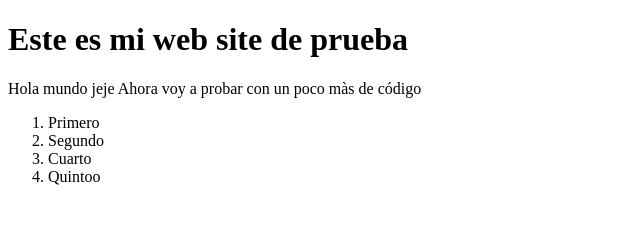
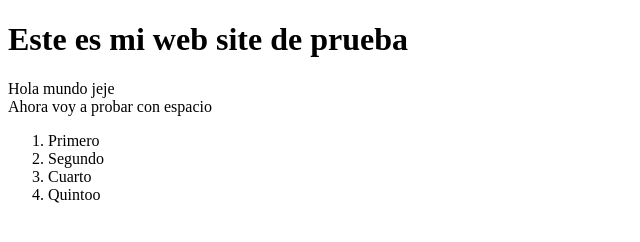
Before and after one commit to juanrobayo97/Proyecto1, a plain HTML site: page prueba.html in a window 1280 px wide. Shown: the whole page, without its empty margins (0-640 px from the left). Drawn offline with Linux system fonts and the light colour scheme.

Commit message:
Modificar la version de texto con divs

```diff
--- a/prueba.html
+++ b/prueba.html
@@ -4,9 +4,8 @@
     <title>Pruebita</title>
     <body>
         <h1>Este es mi web site de prueba</h1>
-        Hola mundo jeje
-        Ahora voy a probar
-        con un poco màs de código
+        <div>Hola mundo jeje </div>
+        <div>Ahora voy a probar con espacio</div>
         <ol>
             <li>Primero</li>
             <li>Segundo</li>
```
